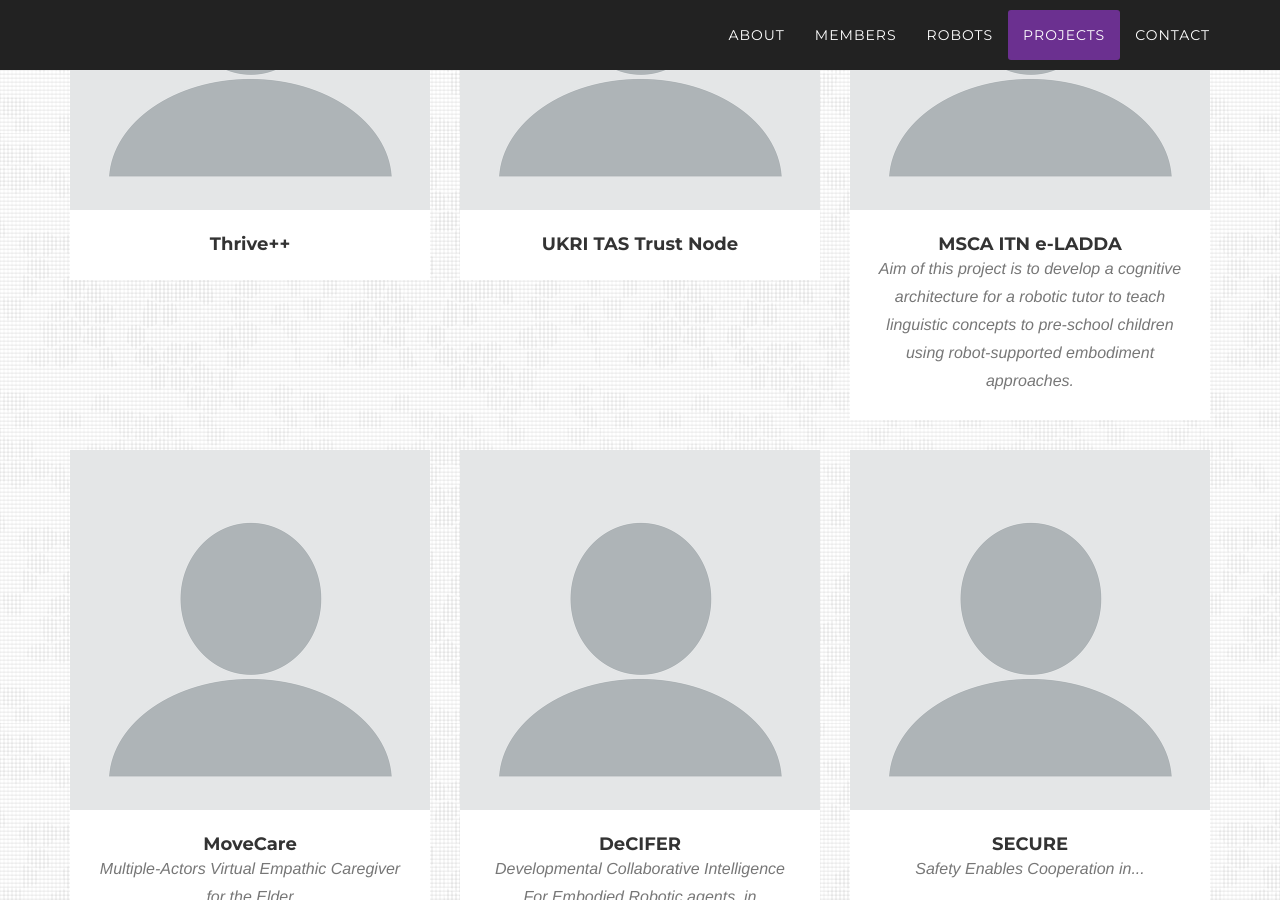
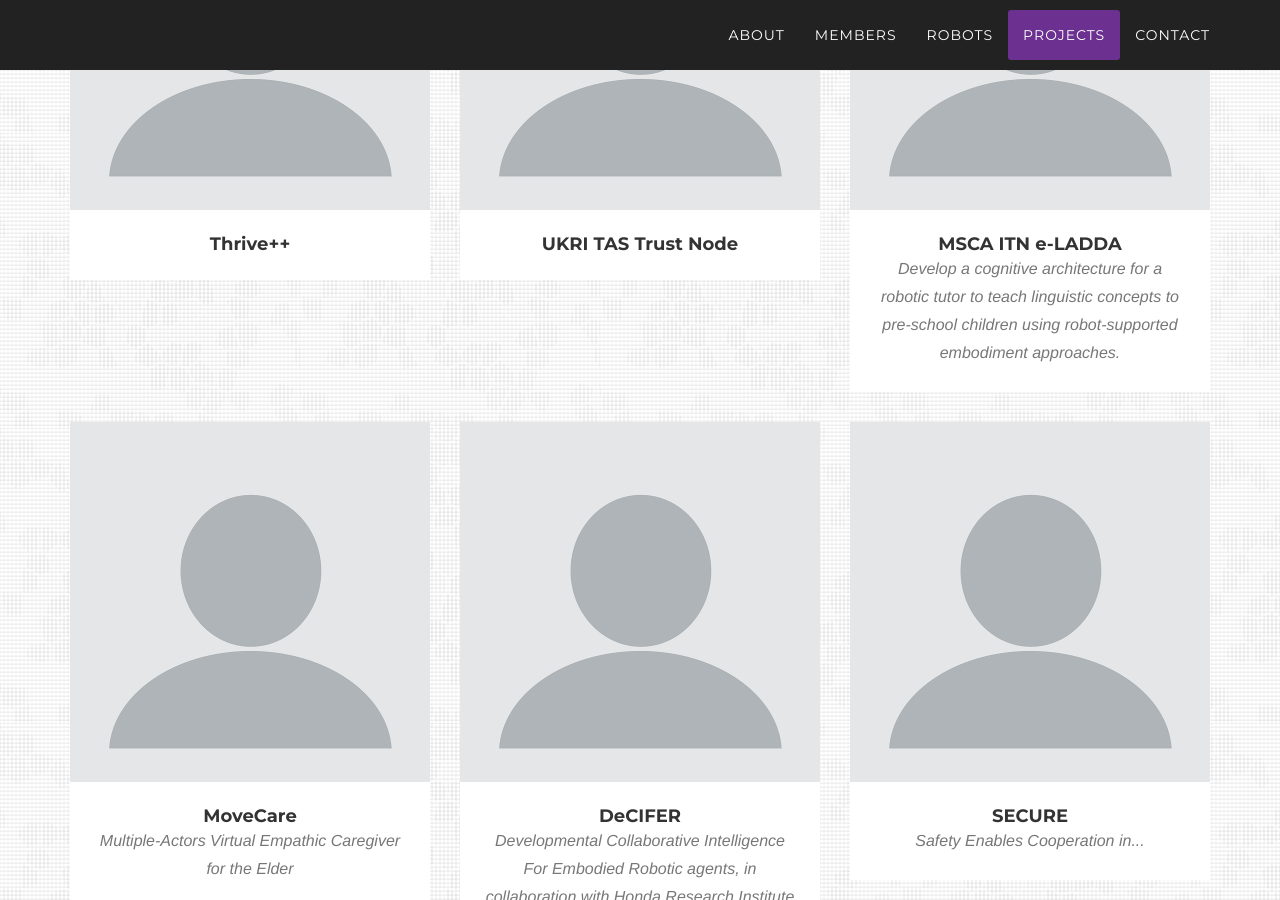
Before and after one commit to corolab/corolab.github.io, a Jekyll site: the page built from README.md, in a window 1280 px wide and 900 px high, scrolled down 9741 px. Built offline with Jekyll 4.4.1, drawn with Linux system fonts in a browser that asks for light colours; some web fonts are replaced; our own code applies the rules of GitHub Pages for plain Markdown files.

Commit message:
fix resolution in photos for luca and francesco

```diff
--- a/_includes/projects.html
+++ b/_includes/projects.html
@@ -60,7 +60,7 @@
                     </a>
                     <div class="projects-caption">
                         <h4>MSCA ITN e-LADDA</h4>
-                        <p class="text-muted">Aim of this project is to develop a cognitive architecture for a robotic tutor to teach linguistic concepts to pre-school children using robot-supported embodiment approaches.</p>
+                        <p class="text-muted">Develop a cognitive architecture for a robotic tutor to teach linguistic concepts to pre-school children using robot-supported embodiment approaches.</p>
                     </div>
                 </div>
 
```
Also changed, not shown: img/members/FrancescoSemeraroPhoto.png, img/members/LucaRaggioliPhoto.jpg.
